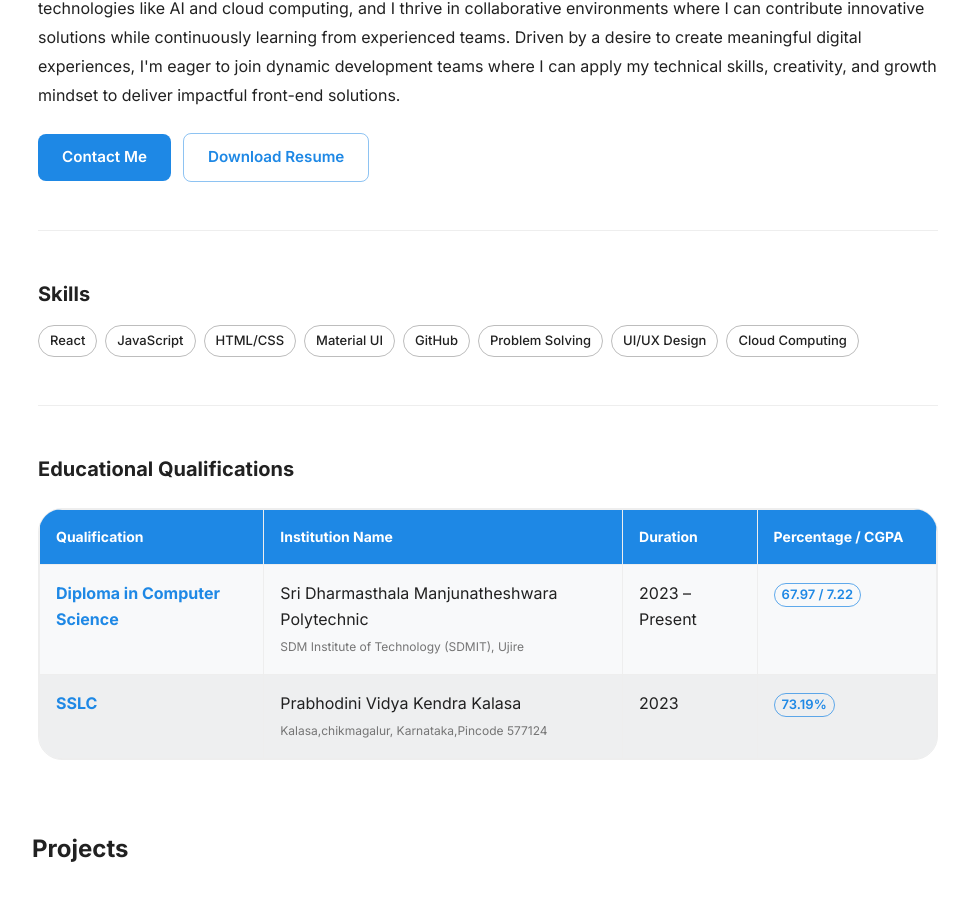
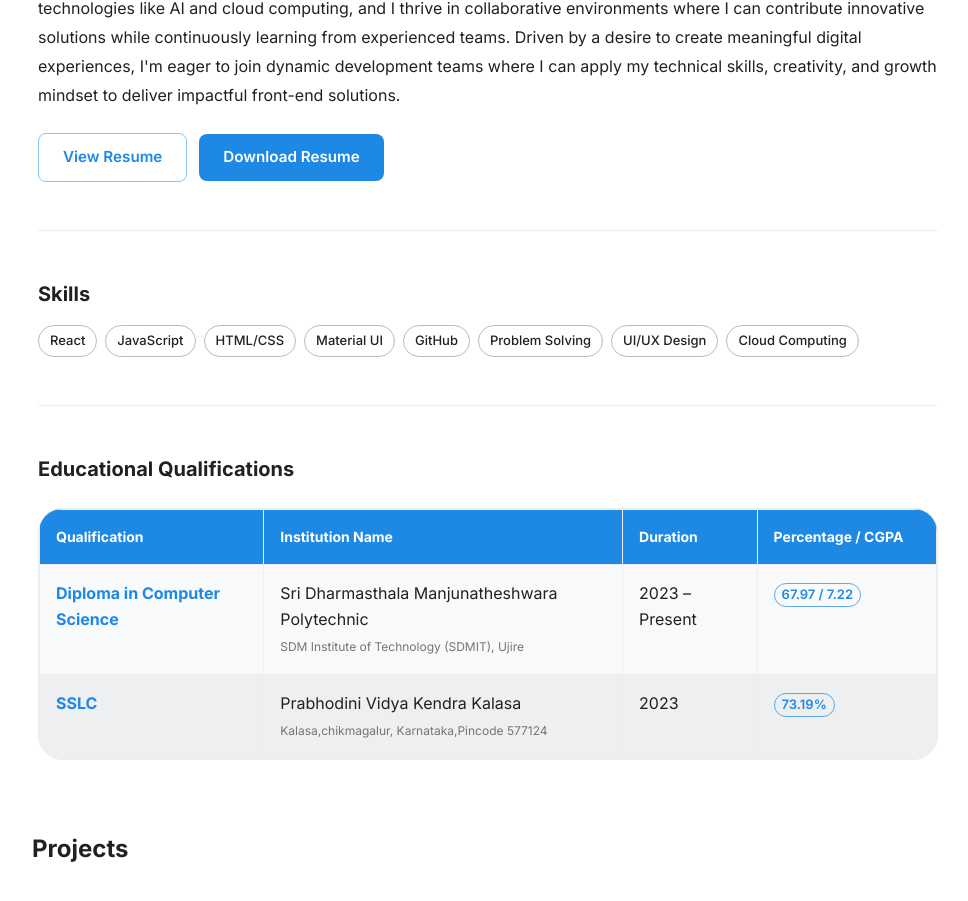
Before and after one commit to shreyashs123/My_Portfolio, a React (Create React App) app: page / in a window 1280 px wide. Shown: the part 1117-2018 px from the top of the page, without its empty margins (312-1280 px from the left). Built offline with nearby package versions, Linux system fonts and the light colour scheme.

Commit message:
14th commit

```diff
--- a/src/components/about.js
+++ b/src/components/about.js
@@ -49,30 +49,21 @@ Driven by a desire to create meaningful digital experiences, I'm eager to join d
 
             <Stack direction={{ xs: 'column', sm: 'row' }} spacing={1.5} sx={{ mt: 3, alignItems: 'center', justifyContent: { xs: 'center', sm: 'flex-start' } }}>
               <Button
-                variant="contained"
-                color="primary"
-                onClick={() => {
-                  onContact();
-                  // Smooth scroll to contact section
-                  setTimeout(() => {
-                    const contactSection = document.querySelector('[data-section="contact"]');
-                    if (contactSection) {
-                      contactSection.scrollIntoView({ behavior: 'smooth' });
-                    }
-                  }, 100);
-                }}
-                disableElevation
-              >
-                Contact Me
-              </Button>
-              <Button
                 variant="outlined"
                 color="primary"
                 component="a"
                 href={process.env.PUBLIC_URL + '/shreyashs resume1.pdf'}
-                download
                 target="_blank"
                 rel="noopener noreferrer"
+              >
+                View Resume
+              </Button>
+              <Button
+                variant="contained"
+                color="primary"
+                component="a"
+                href={process.env.PUBLIC_URL + '/shreyashs resume1.pdf'}
+                download
               >
                 Download Resume
               </Button>
```
